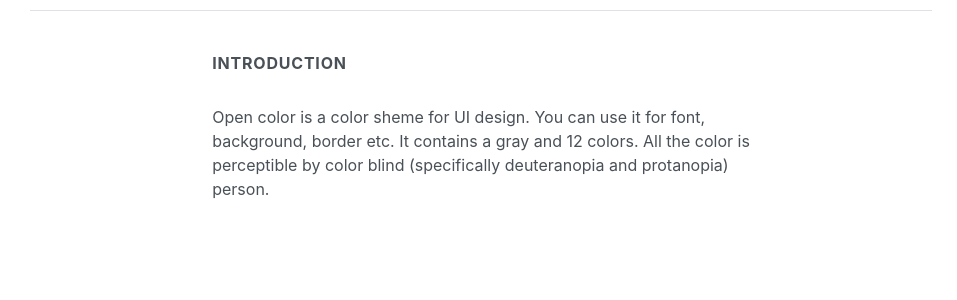
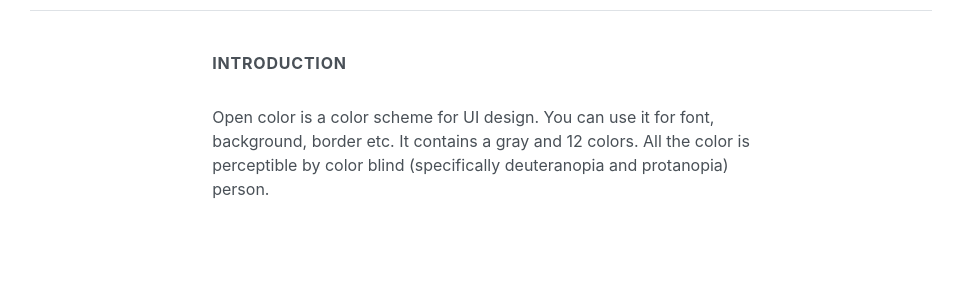
Before and after one commit to yeun/open-color, a Jekyll site: the page built from docs/documents.html, in a window 1280 px wide. Shown: the part 294-594 px from the top of the page, without its empty margins (159-1116 px from the left). Built offline with Jekyll 4.4.1, drawn with Linux system fonts in a browser that asks for light colours; nearby versions of some CDN libraries; library files that are not in the unit come from our copies.

Commit message:
fix typo

```diff
--- a/docs/_includes/introduction.html
+++ b/docs/_includes/introduction.html
@@ -1,7 +1,7 @@
 <div class="introduction">
   <div class="column">
     <p>
-      Open color is a color sheme for UI design. You can use it for font, background, border etc. It contains a gray and 12 colors -
+      Open color is a color scheme for UI design. You can use it for font, background, border etc. It contains a gray and 12 colors -
       <span class="introduction-colors">
       {% for color in site.colors %}
         <span class="introduction-color introduction-{{ color }}"></span>
--- a/docs/documents.html
+++ b/docs/documents.html
@@ -5,7 +5,7 @@ layout: default
 <section class="docs-section">
   <h3 class="docs-title">Introduction</h3>
   <div class="docs-content">
-    <p>Open color is a color sheme for UI design. You can use it for font, background, border etc. It contains a gray and 12 colors. All the color is perceptible by color blind (specifically deuteranopia and protanopia) person.</p>
+    <p>Open color is a color scheme for UI design. You can use it for font, background, border etc. It contains a gray and 12 colors. All the color is perceptible by color blind (specifically deuteranopia and protanopia) person.</p>
   </div>
 </section>
 <section class="docs-section">
```
Also changed, not shown: README.md.
